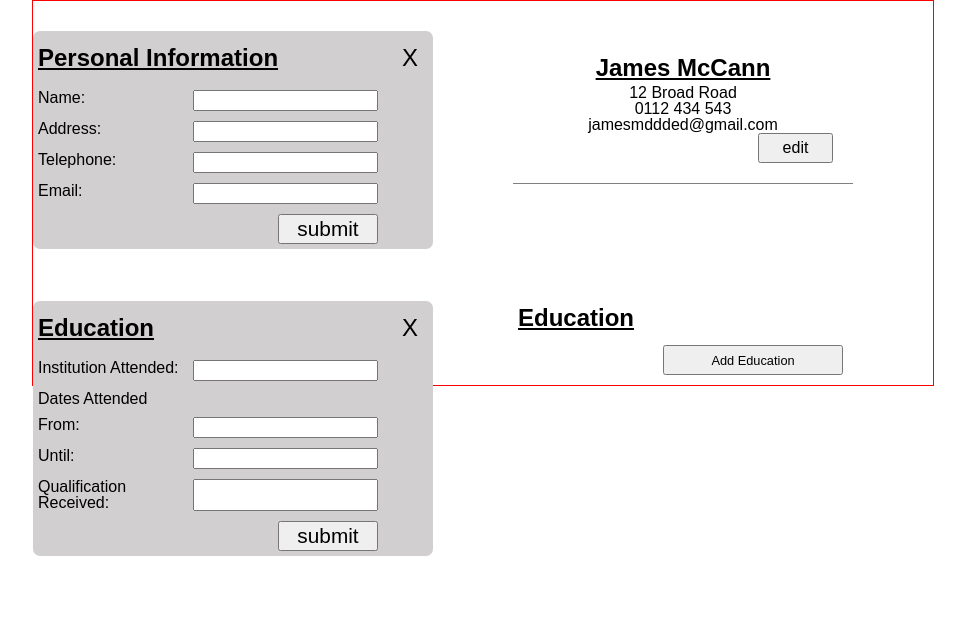
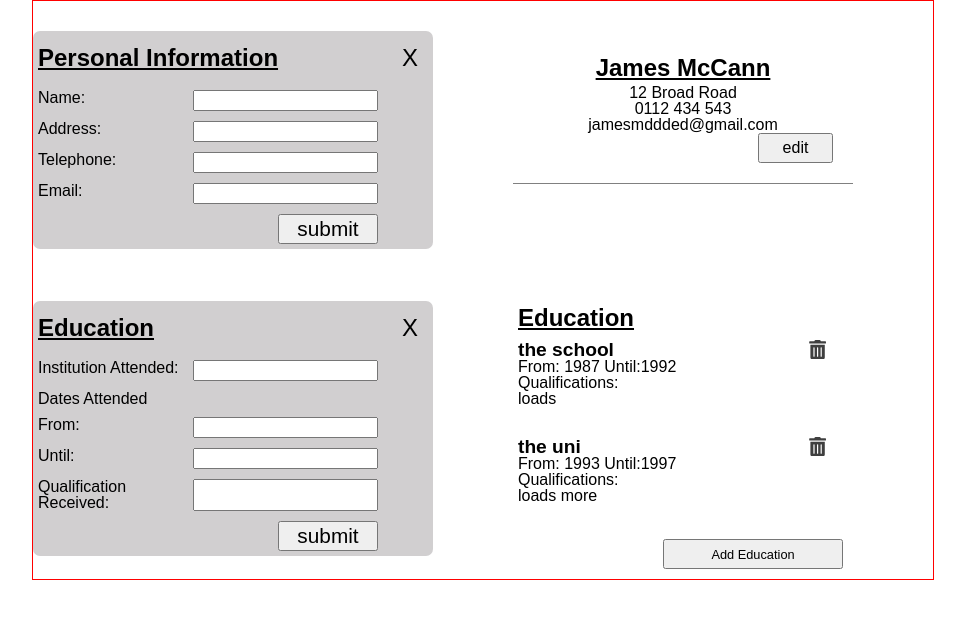
Before and after one commit to Jamesredux/cv-project, a React (Create React App) app: page / in a window 1280 px wide. Shown: the top 618 px of the page, without its empty margins (157-1122 px from the left). Built offline with nearby package versions, Linux system fonts and the light colour scheme.

Commit message:
education done

```diff
--- a/package.json
+++ b/package.json
@@ -9,6 +9,7 @@
     "date-fns": "^2.16.1",
     "react": "^16.13.1",
     "react-dom": "^16.13.1",
+    "react-icons": "^3.11.0",
     "react-scripts": "3.4.3",
     "uniqid": "^5.2.0"
   },
--- a/src/components/education/Education.js
+++ b/src/components/education/Education.js
@@ -6,10 +6,26 @@ class Education extends Component {
   constructor() {
     super();
     this.state = {
-      records: [],
+      records: [
+        {
+          id: '33',
+          institution: 'the school',
+          from: '1987',
+          until: '1992',
+          qualifications: 'loads',
+        },
+        {
+          id: '34',
+          institution: 'the uni',
+          from: '1993',
+          until: '1997',
+          qualifications: 'loads more',
+        },
+      ],
     };
 
     this.addRecord = this.addRecord.bind(this);
+    this.removeRecord = this.removeRecord.bind(this);
   }
 
   //   create object that are the education history
@@ -25,11 +41,21 @@ class Education extends Component {
     //   formData will be object, add to state array
   }
 
+  removeRecord(id) {
+    console.log(id);
+    const newArray = [...this.state.records];
+    const filteredArray = newArray.filter((item) => item.id !== id);
+    this.setState({ records: filteredArray });
+  }
+
   render() {
     return (
       <div className='educ-countainer'>
         <EducationForm submitForm={this.addRecord} />
-        <EducationDisplay data={this.state.records} />
+        <EducationDisplay
+          data={this.state.records}
+          removeRecord={this.removeRecord}
+        />
       </div>
     );
   }
--- a/src/components/education/EducationDisplay.js
+++ b/src/components/education/EducationDisplay.js
@@ -1,10 +1,12 @@
 import React, { Component } from 'react';
+import { FaTrashAlt } from 'react-icons/fa';
 
 class EducationDisplay extends Component {
   constructor(props) {
     super(props);
     this.editInfo = this.editInfo.bind(this);
     this.showForm = this.showForm.bind(this);
+    this.deleteRecord = this.deleteRecord.bind(this);
   }
 
   showForm() {
@@ -15,16 +17,32 @@ class EducationDisplay extends Component {
     this.showForm();
   }
 
+  deleteRecord(e) {
+    let confirmation = window.confirm(
+      'Are you sure you want to delete this record?'
+    );
+
+    if (confirmation) {
+      this.props.removeRecord(e.target.dataset.id);
+    }
+  }
+
   render() {
     const listItems = this.props.data.map((item) => (
       <div className='edu-item' key={item.id}>
+        <div>
           <h4>{item.institution}</h4>
           <p>
             From: {item.from} Until:{item.until}
           </p>
           <p>Qualifications:</p>
           <p>{item.qualifications}</p>
-        <div className='delete'>Remove</div>
+        </div>
+        <div>
+          <div onClick={this.deleteRecord} data-id={item.id} className='delete'>
+            <FaTrashAlt pointer-events='none' />
+          </div>
+        </div>
       </div>
     ));
     return (
--- a/src/index.css
+++ b/src/index.css
@@ -109,6 +109,8 @@ h4 {
 }
 .edu-item {
   margin-bottom: 20px;
+  display: flex;
+  justify-content: space-between;
 }
 
 .edu-item > * {
@@ -159,3 +161,14 @@ button:hover {
   font-size: 1rem;
   align-self: flex-end;
 }
+
+.delete {
+  width: 40px;
+  height: 40px;
+  font-size: 1.2rem;
+  color: #3f3f3f;
+}
+
+.delete:hover {
+  color: black;
+}
```
Also changed, not shown: 1 other file (tests, documents, lock files or other folders). Lines whose indentation alone changed are shown as unchanged.
